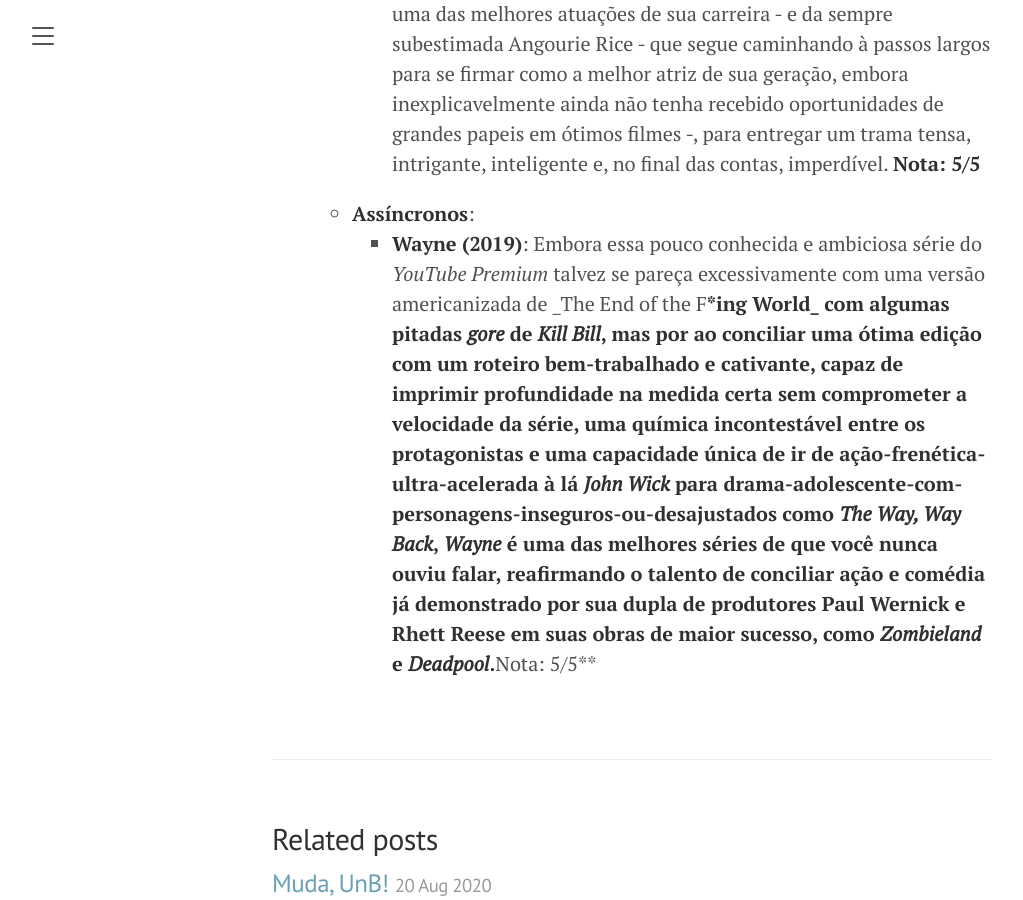
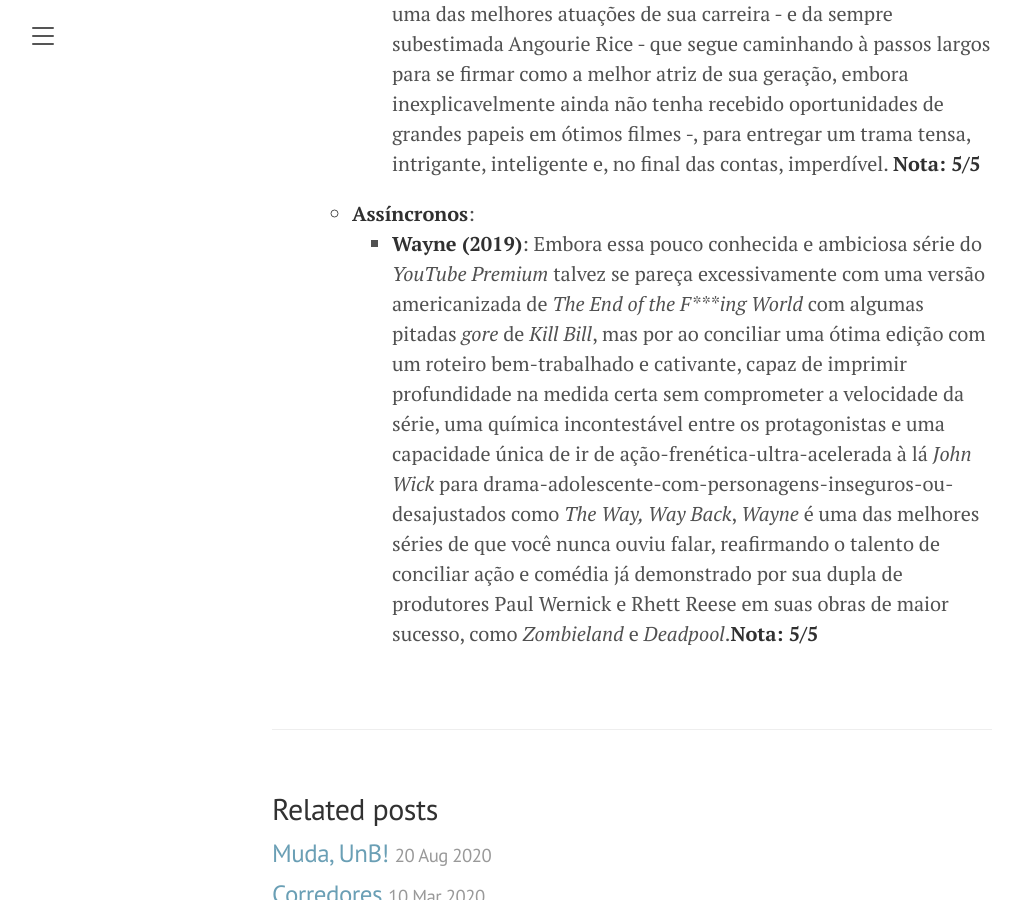
Before and after one commit to ferreirapedroh/ferreirapedroh.github.io, a Jekyll site: the page built from _posts/2021-05-25-observacoes-cinematograficas-1.md, in a window 1280 px wide and 900 px high, scrolled down 5912 px. Shown: the whole window, without its empty margins (8-1031 px from the left). Built offline with Jekyll 4.4.1, drawn with Linux system fonts in a browser that asks for light colours.

```diff
--- a/_posts/2021-05-25-observacoes-cinematograficas-1.md
+++ b/_posts/2021-05-25-observacoes-cinematograficas-1.md
@@ -45,4 +45,4 @@ tags:
         - **Mare of Easttown (Limitada)**: Combinando uma história bem-trabalhada, que funciona tanto como suspense quanto como drama, uma ambientação brilhante e um nível de talento que só a HBO consegue trazer para a televisão, _Mare of Easttown_ se aproveita do talento do diretor Craig Zobel, mais uma vez muito sólido, e das atuações estelares da ganhadora do Oscar Kate Winslet - que, após uma década desperdiçada com performances em filmes fracos, parece ter começado a dar volta por cima, entregando, em _Mare_, uma das melhores atuações de sua carreira - e da sempre subestimada Angourie Rice - que segue caminhando à passos largos para se firmar como a melhor atriz de sua geração, embora inexplicavelmente ainda não tenha recebido oportunidades de grandes papeis em ótimos filmes -, para entregar um trama tensa, intrigante, inteligente e, no final das contas, imperdível. **Nota: 5/5**
 
     - **Assíncronos**:
-      - **Wayne (2019)**: Embora essa pouco conhecida e ambiciosa série do _YouTube Premium_ talvez se pareça excessivamente com uma versão americanizada de _The End of the F***ing World_ com algumas pitadas _gore_ de _Kill Bill_, mas por ao conciliar uma ótima edição com um roteiro bem-trabalhado e cativante, capaz de imprimir profundidade na medida certa sem comprometer a velocidade da série, uma química incontestável entre os protagonistas e uma capacidade única de ir de ação-frenética-ultra-acelerada à lá _John Wick_ para drama-adolescente-com-personagens-inseguros-ou-desajustados como _The Way, Way Back_, _Wayne_ é uma das melhores séries de que você nunca ouviu falar, reafirmando o talento de conciliar ação e comédia já demonstrado por sua dupla de produtores Paul Wernick e Rhett Reese em suas obras de maior sucesso, como _Zombieland_ e _Deadpool_.**Nota: 5/5**
+      - **Wayne (2019)**: Embora essa pouco conhecida e ambiciosa série do _YouTube Premium_ talvez se pareça excessivamente com uma versão americanizada de _The End of the F\*\*\*ing World_ com algumas pitadas _gore_ de _Kill Bill_, mas por ao conciliar uma ótima edição com um roteiro bem-trabalhado e cativante, capaz de imprimir profundidade na medida certa sem comprometer a velocidade da série, uma química incontestável entre os protagonistas e uma capacidade única de ir de ação-frenética-ultra-acelerada à lá _John Wick_ para drama-adolescente-com-personagens-inseguros-ou-desajustados como _The Way, Way Back_, _Wayne_ é uma das melhores séries de que você nunca ouviu falar, reafirmando o talento de conciliar ação e comédia já demonstrado por sua dupla de produtores Paul Wernick e Rhett Reese em suas obras de maior sucesso, como _Zombieland_ e _Deadpool_.**Nota: 5/5**
```
